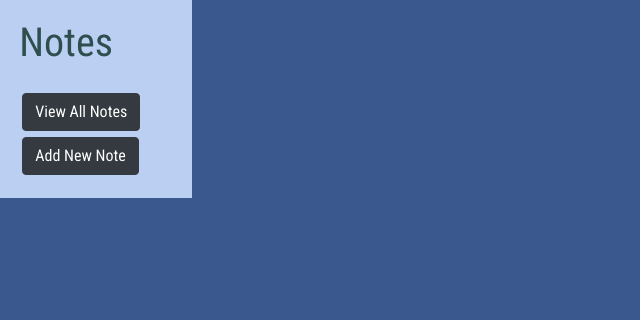
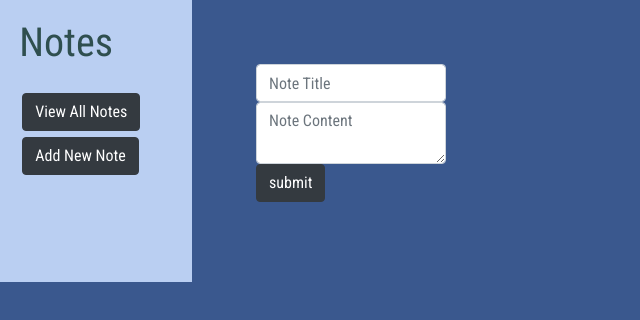
Before and after one commit to skennedy93/Note-Taker, a React (Create React App) app in the folder note-app/: page /add in a window 1280 px wide. Shown: the top 320 px of the page, without its empty margins (0-640 px from the left). Built offline with nearby package versions, Linux system fonts and the light colour scheme.

Commit message:
add note is working,page and for will still need to be styled later on

```diff
--- a/note-app/src/App.js
+++ b/note-app/src/App.js
@@ -6,6 +6,7 @@ import {Route, withRouter} from 'react-router-dom';
 import './index.css';
 import DeleteModal from './layout/deleteModal'
 import { connect } from 'react-redux';
+import NewNote from './layout/addNote'
 
 const Container = styled.div`
     display: flex;
@@ -37,8 +38,9 @@ class App extends Component {
 
 
           <Route exact path='/' component={notesView}/>
+          <Route exact path='/add' component={NewNote}/>
           {/*
-          <Route exact path='/add' component={NewNote}/>
+
           <Route exact path='/notes/:noteId' component={SingleNote} />
           <Route path='/notes/:noteId/edit' component={EditNote}/> */}
           </Views>
--- /dev/null
+++ b/note-app/src/layout/addNote.js
@@ -0,0 +1,52 @@
+import React from 'react';
+import { connect } from 'react-redux';
+import { addNote } from '../redux/actions/actions';
+
+ class NewNote extends React.Component {
+  state = {
+    title: '',
+    content: '',
+  };
+
+   submitNote = (event) => {
+    event.preventDefault();
+    this.props.addNote(this.state);
+    this.setState({
+      title: '',
+      content: ''
+    })
+  }
+
+   changeValue = event => {
+    this.setState({ [event.target.name]: event.target.value });
+  };
+
+   render() {
+    return (
+          <form onSubmit={this.submitNote}>
+          <div className="form-group">
+            <input
+              type="text"
+              name="title"
+              placeholder="Note Title"
+              value={this.state.title}
+              onChange={this.changeValue}
+              class="form-control"
+            />
+            <textarea
+              name="content"
+              placeholder="Note Content"
+              value={this.state.content}
+              onChange={this.changeValue}
+              class="form-control"
+            />
+            <button  type="submit" class="btn btn-dark" >
+            submit
+            </button>
+            </div>
+          </form>
+    );
+  }
+}
+
+ export default connect(null, { addNote })(NewNote);
--- a/note-app/src/layout/sideBar.js
+++ b/note-app/src/layout/sideBar.js
@@ -27,10 +27,10 @@ const Bar = styled.div`
                 <Title>Notes</Title>
                 <ButtonList>
                 <ButtonCont>
-                <button type="button" className="btn btn-dark">View All Notes</button>
+                <Link to="/"><button type="button" className="btn btn-dark">View All Notes</button></Link>
                 </ButtonCont>
                  <ButtonCont>
-                <button type="button" className="btn btn-dark">Add New Note</button>
+                <Link to="/add"><button type="button" className="btn btn-dark">Add New Note</button></Link>
                 </ButtonCont>
                 </ButtonList>
             </Bar>
--- a/note-app/src/redux/reducers/reducers.js
+++ b/note-app/src/redux/reducers/reducers.js
@@ -29,7 +29,7 @@ const reducers = (state = currentState, action) => {
       case DELETE_NOTE:
       return {
         ...state,
-        notes: state.notes.filter(note => note.id !== state.getNote.id),
+        notes: state.notes.filter(note => note.id !== state.selectedNote.id),
         modalVisible: !state.modalVisible,
         selectedNote: {},
       };
```
